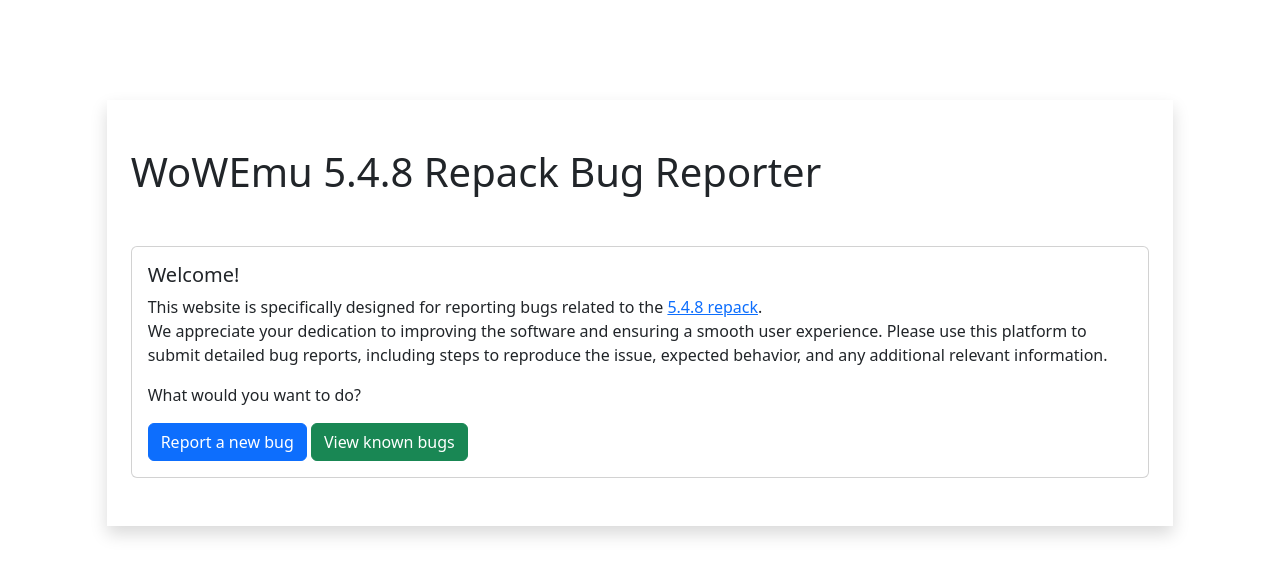
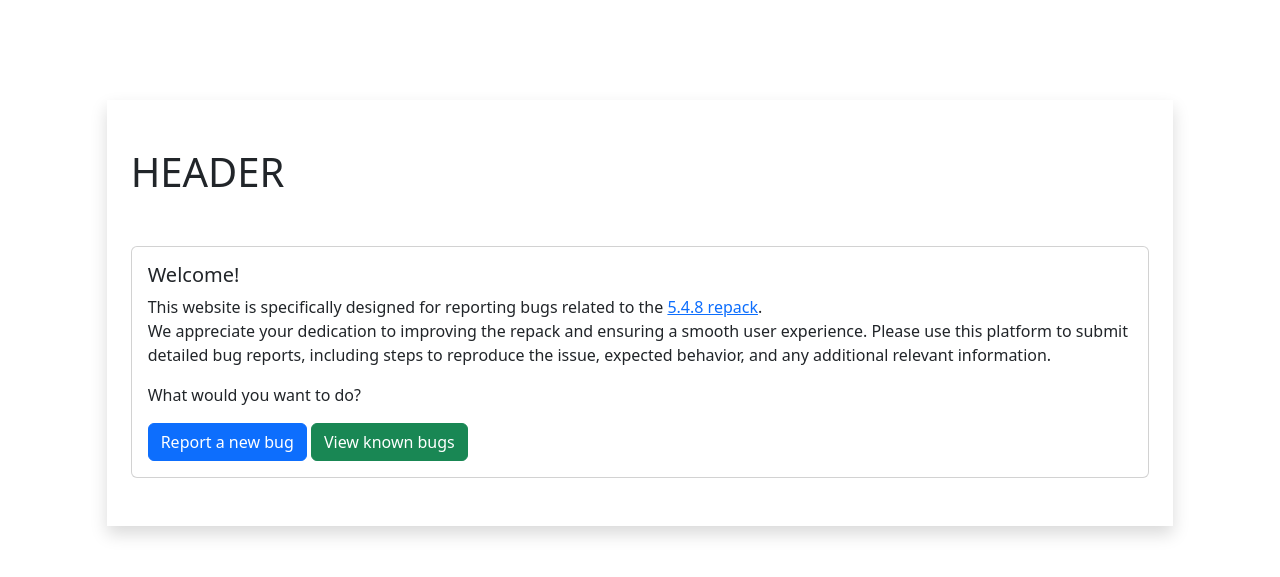
Before and after one commit to ElementoBorzi/Flawless-Bugtracker-Website, a PHP site: page / in a window 1280 px wide. Shown: the top 577 px of the page. Run offline with PHP 8.4, Linux system fonts and the light colour scheme; some libraries are stand-ins or nearby versions.

Commit message:
Added 404 page; Modified displayed text to variables
Added 404 page;
Modified webiste title and other misc text to variables, so that it can be easily changed :)

```diff
--- a/engine/config.php
+++ b/engine/config.php
@@ -7,6 +7,10 @@
     DEFINE("PASSWORD","ascent");
     DEFINE("DATABASE","bugtracker");
     DEFINE("PORT","3306");
+
+    DEFINE ("HEADER", "WoWEmu 5.4.8 Repack Bugtracker");
+    DEFINE ("TITLE", "Bugtracker");
+
 
     require ("classes/Database.php");
     require ("classes/Admin.php");
--- a/index.php
+++ b/index.php
@@ -4,7 +4,7 @@
     <head>
         <meta charset="utf-8">
             <meta name="viewport" content="width=device-width, initial-scale=1">
-            <title>Bug Reporter</title>
+            <title><?= TITLE ?></title>
             <link href="https://cdn.jsdelivr.net/npm/bootstrap@5.2.3/dist/css/bootstrap.min.css" rel="stylesheet" integrity="sha384-rbsA2VBKQhggwzxH7pPCaAqO46MgnOM80zW1RWuH61DGLwZJEdK2Kadq2F9CUG65" crossorigin="anonymous">
     </head>
     <body>
--- a/pages/bugreport.php
+++ b/pages/bugreport.php
@@ -1,5 +1,5 @@
 <div class="container shadow col-xl-10 col-xxl-8 px-4 py-5" style="margin: 100px auto;">
-<h1 style="margin-bottom: 50px;">WoWEmu 5.4.8 Repack Bug Reporter</h1>
+<h1 style="margin-bottom: 50px;"><?= HEADER ?></h1>
 <?php
 if (!empty($_POST['submit']))
 {
--- a/pages/home.php
+++ b/pages/home.php
@@ -1,5 +1,5 @@
 <div class="container shadow col-xl-10 col-xxl-8 px-4 py-5" style="margin: 100px auto;">
-  <h1 style="margin-bottom: 50px;">WoWEmu 5.4.8 Repack Bug Reporter</h1>
+  <h1 style="margin-bottom: 50px;"><?= HEADER ?></h1>
 
   <div class="card">
     <div class="card-body">
@@ -7,7 +7,7 @@
       <p class="card-text">
           This website is specifically designed for reporting bugs related to the
           <a href="https://wowemu.org/threads/wowemu-mists-of-pandaria-5-4-8-repack.8525/">5.4.8 repack</a>. <br />
-          We appreciate your dedication to improving the software and ensuring a smooth user experience.
+          We appreciate your dedication to improving the repack and ensuring a smooth user experience.
           Please use this platform to submit detailed bug reports, including steps to reproduce the issue, expected behavior, and any additional relevant information.
       </p>
       <p class="card-text">What would you want to do?</p>
--- a/pages/list-bugs.php
+++ b/pages/list-bugs.php
@@ -3,7 +3,7 @@
 <script src="//cdn.datatables.net/1.10.19/js/jquery.dataTables.min.js"></script>
 
 <div class="container shadow col-xl-10 col-xxl-8 px-4 py-5" style="margin: 100px auto;">
-	<h1 style="margin-bottom: 50px;">WoWEmu 5.4.8 Repack Bug Reporter</h1>
+	<h1 style="margin-bottom: 50px;"><?= HEADER ?></h1>
 
 	<nav aria-label="breadcrumb">
 		<ol class="breadcrumb">
--- a/pages/openbug.php
+++ b/pages/openbug.php
@@ -7,7 +7,7 @@ foreach ($bugDetails as $bug)
 ?>
 
 <div class="container shadow col-xl-10 col-xxl-8 px-4 py-5" style="margin: 100px auto;">
-    <h1 style="margin-bottom: 50px;">WoWEmu 5.4.8 Repack Bug Reporter</h1>
+    <h1 style="margin-bottom: 50px;"><?= HEADER ?></h1>
 
     <nav aria-label="breadcrumb">
         <ol class="breadcrumb">
```
Also changed, not shown: pages/404.php (added, +10 -0 lines), 1 other file.
